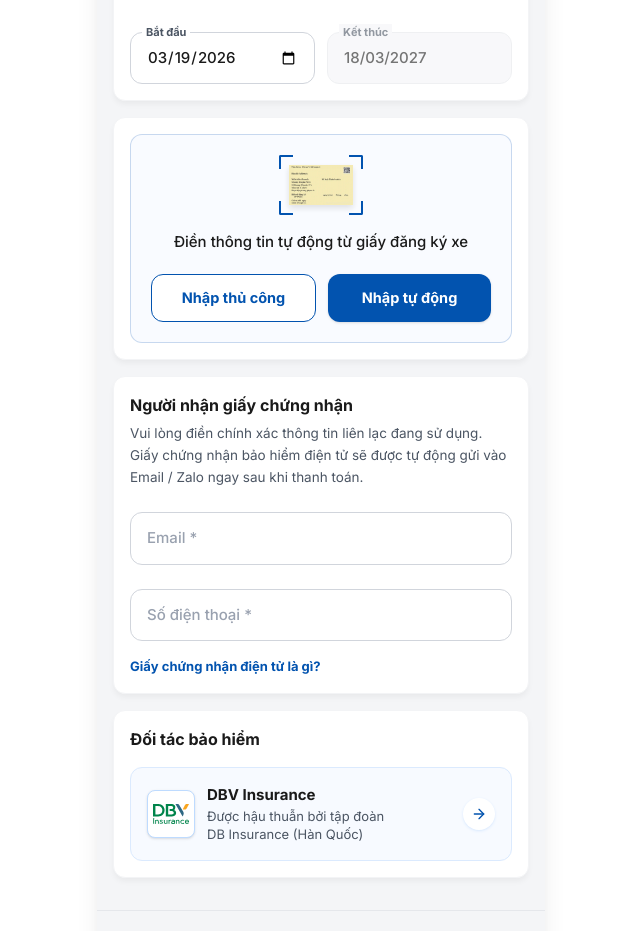
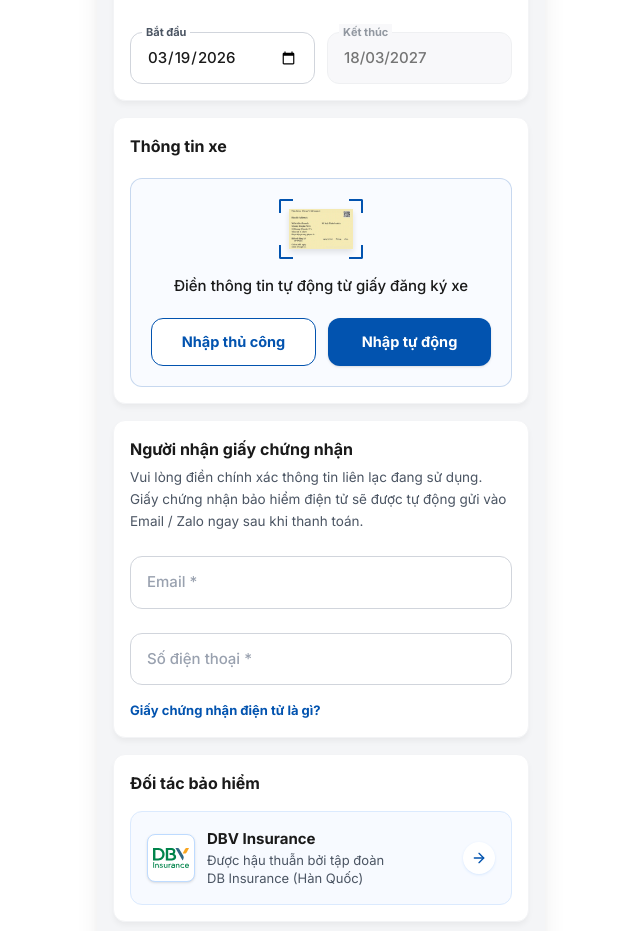
Before and after one commit to huynhtranhoanglong/baohiemtaman, a Next.js app: page / in a window 1280 px wide. Shown: the part 960-1891 px from the top of the page, without its empty margins (319-959 px from the left). Built offline with nearby package versions, Linux system fonts and the light colour scheme; no server answers.

Commit message:
fix(ui): ensure vehicle info header is always visible

```diff
--- a/src/app/page.tsx
+++ b/src/app/page.tsx
@@ -252,8 +252,10 @@ export default function Home() {
           {/* Card Nhập Form Chính */}
           <div className="bg-white rounded-[12px] p-4 shadow-[0_4px_6px_-1px_rgba(0,0,0,0.05)] border border-gray-100 flex flex-col gap-4">
             {!isManualInput ? (
-              <div className="bg-blue-50/40 border border-[#0253af]/20 rounded-[12px] p-5 flex flex-col items-center gap-4">
-                <div className="relative p-2.5 flex items-center justify-center">
+              <>
+                <h3 className="font-bold text-[#1a1a1a] text-[16px] mb-1">Thông tin xe</h3>
+                <div className="bg-blue-50/40 border border-[#0253af]/20 rounded-[12px] p-5 flex flex-col items-center gap-4">
+                  <div className="relative p-2.5 flex items-center justify-center">
                   {/* 4 góc vuông tạo hiệu ứng "Công nghệ quét" */}
                   <div className="absolute top-0 left-0 w-3.5 h-3.5 border-t-[2.5px] border-l-[2.5px] border-[#0253af] rounded-tl-[2px]" />
                   <div className="absolute top-0 right-0 w-3.5 h-3.5 border-t-[2.5px] border-r-[2.5px] border-[#0253af] rounded-tr-[2px]" />
@@ -309,6 +311,7 @@ export default function Home() {
                   </div>
                 )}
               </div>
+            </>
             ) : (
               <>
                 <div className="flex justify-between items-center mb-1">
```
